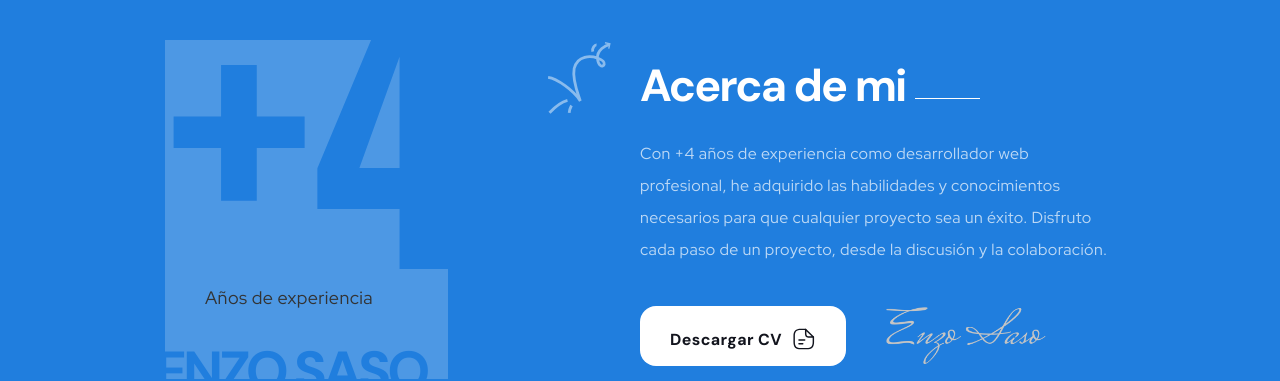
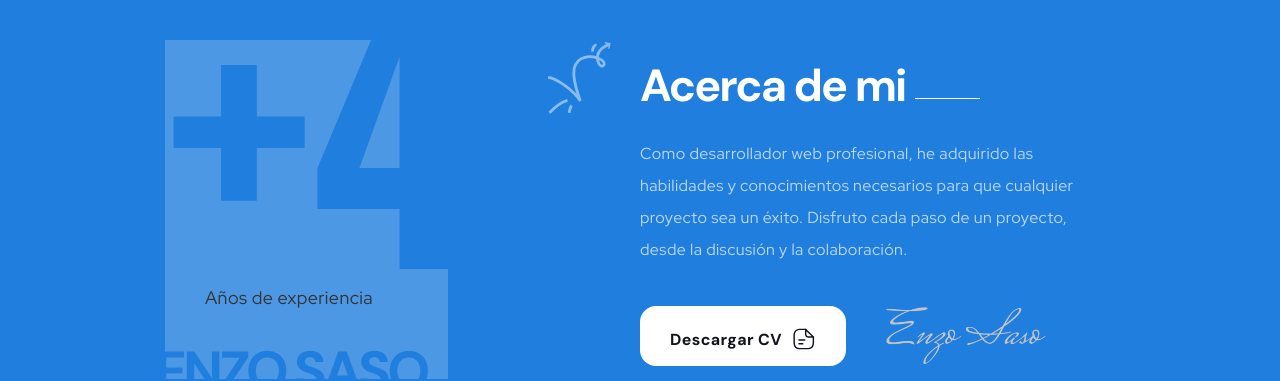
Before and after one commit to enzosaso/portfolio, a Next.js app: page / in a window 1280 px wide. Shown: the part 920-1301 px from the top of the page. Built offline with nearby package versions, Linux system fonts and the light colour scheme; no server answers.

Commit message:
about text changed

```diff
--- a/src/components/About.js
+++ b/src/components/About.js
@@ -21,9 +21,9 @@ const About = () => {
             </div>
             <div className='text'>
               <p>
-                Con +4 años de experiencia como desarrollador web profesional, he adquirido las habilidades y
-                conocimientos necesarios para que cualquier proyecto sea un éxito. Disfruto cada paso de un proyecto,
-                desde la discusión y la colaboración.
+                Como desarrollador web profesional, he adquirido las habilidades y conocimientos necesarios para que
+                cualquier proyecto sea un éxito. Disfruto cada paso de un proyecto, desde la discusión y la
+                colaboración.
               </p>
             </div>
             <div className='short'>
```
